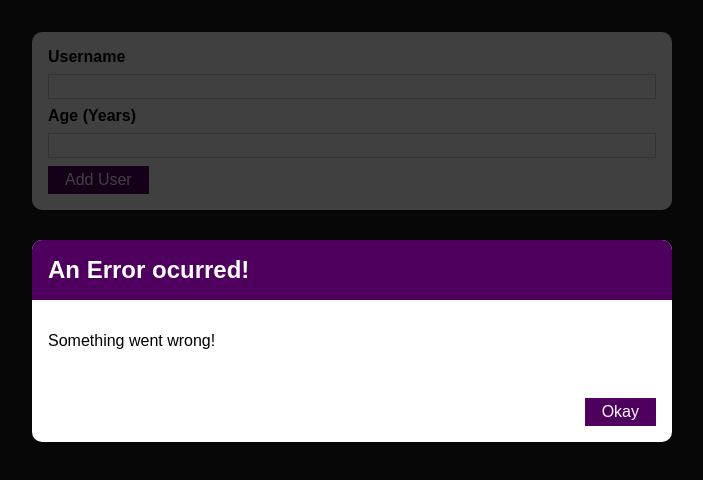
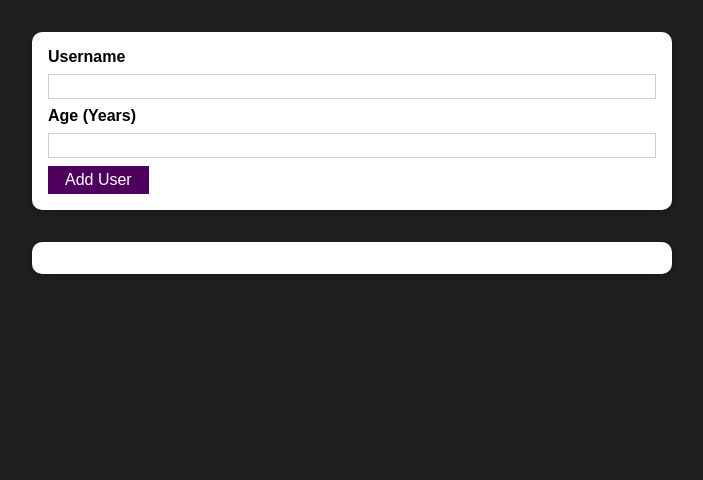
Before and after one commit to taibuharoub/react-practice, a React (Create React App) app: page / in a window 1280 px wide. Shown: the top 480 px of the page, without its empty margins (288-991 px from the left). Built offline with nearby package versions, Linux system fonts and the light colour scheme.

Commit message:
Manage the Error state

```diff
--- a/src/Components/UI/ErrorModal.js
+++ b/src/Components/UI/ErrorModal.js
@@ -6,7 +6,7 @@
 const ErrorModal = (props) => {
   return (
     <div>
-      <div className={classes.backdrop} />
+      <div className={classes.backdrop} onClick={props.onConfirm} />
       <Card className={classes.modal}>
         <header className={classes.header}>
           <h2>{props.title}</h2>
@@ -15,7 +15,7 @@
           <p>{props.message}</p>
         </div>
         <footer className={classes.actions}>
-          <Button>Okay</Button>
+          <Button onClick={props.onConfirm}>Okay</Button>
         </footer>
       </Card>
     </div>
--- a/src/Components/Users/AddUser.js
+++ b/src/Components/Users/AddUser.js
@@ -8,13 +8,23 @@
 const AddUser = (props) => {
   const [enteredUsername, setEnteredUsernmae] = useState("");
   const [enteredAge, setEnteredage] = useState("");
+  //initial value is undefined, so no need to pass any initial value
+  const [error, setError] = useState();
 
   const addUserHandler = (event) => {
     event.preventDefault();
     if (enteredUsername.trim().length === 0 || enteredAge.trim().length === 0) {
+      setError({
+        title: "Invalid Input",
+        message: "Please enter a valid name and age (non-empty values).",
+      });
       return;
     }
     if (+enteredAge < 1) {
+      setError({
+        title: "Invalid Age",
+        message: "Please enter a valid age (> 0).",
+      });
       return;
     }
 
@@ -31,10 +41,20 @@
   const ageChangeHandler = (event) => {
     setEnteredage(event.target.value);
   };
+  const errorHandler = () => {
+    // setting the error back to undefined, for closing the modal
+    setError(null);
+  };
 
   return (
     <div>
-      <ErrorModal title="An Error ocurred!" message="Something went wrong!" />
+      {error && (
+        <ErrorModal
+          title={error.title}
+          message={error.message}
+          onConfirm={errorHandler}
+        />
+      )}
       <Card className={classes.input}>
         <form onSubmit={addUserHandler}>
           <label htmlFor="username">Username</label>
```
